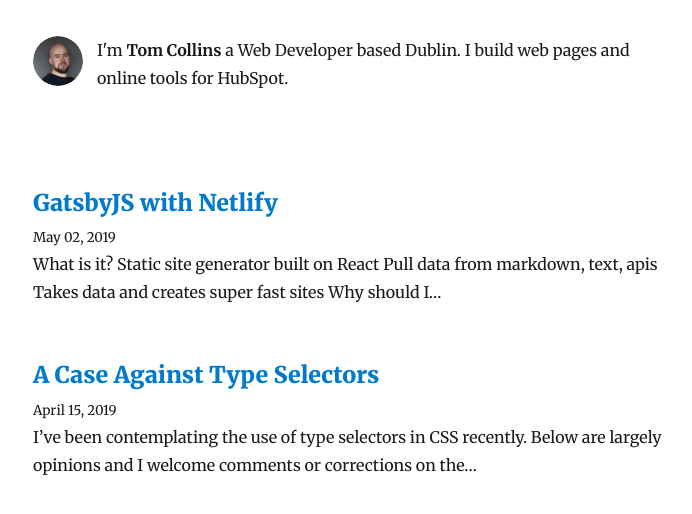
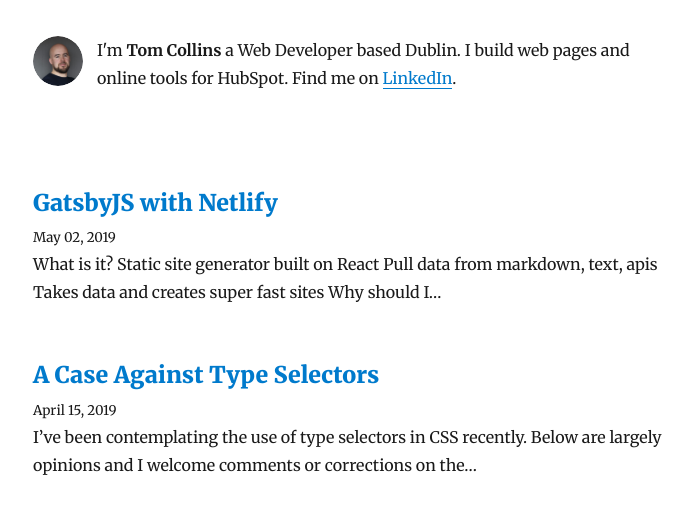
Before and after one commit to collinstommy/tc-blog, a Gatsby site: page / in a window 1280 px wide. Shown: the part 188-702 px from the top of the page, without its empty margins (292-984 px from the left). Built offline with nearby package versions, Linux system fonts and the light colour scheme; Gatsby itself is replaced by a stand-in of ours; some packages are replaced by stand-ins of ours.

Commit message:
add linkedin

```diff
--- a/src/components/bio.js
+++ b/src/components/bio.js
@@ -38,7 +38,7 @@ function Bio() {
               }}
             />
             <p>
-              I'm <strong>{author}</strong> a Web Developer based Dublin. I build web pages and online tools for HubSpot.
+              I'm <strong>{author}</strong> a Web Developer based Dublin. I build web pages and online tools for HubSpot. Find me on <a href="https://www.linkedin.com/in/thomas-collins-327b0016/">LinkedIn</a>.
               {` `}
             </p>
           </div>
```
